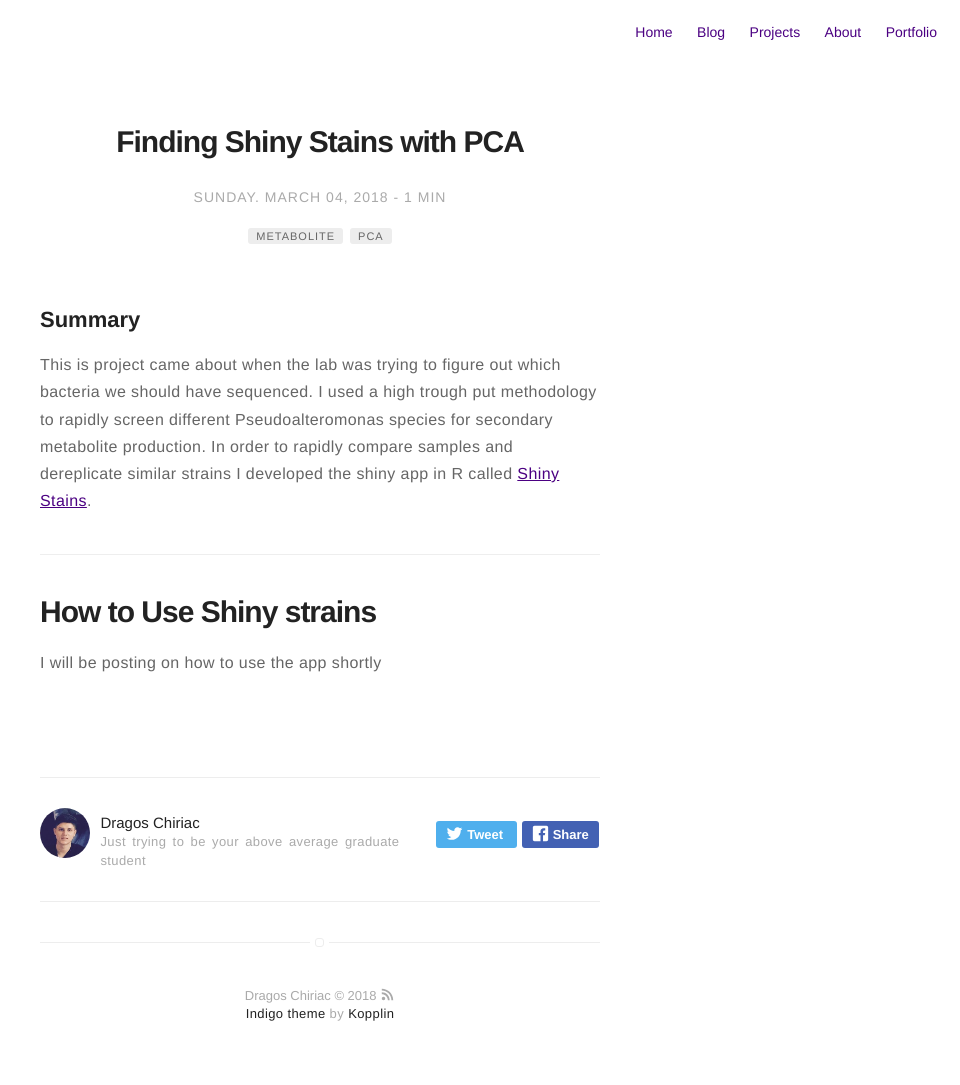
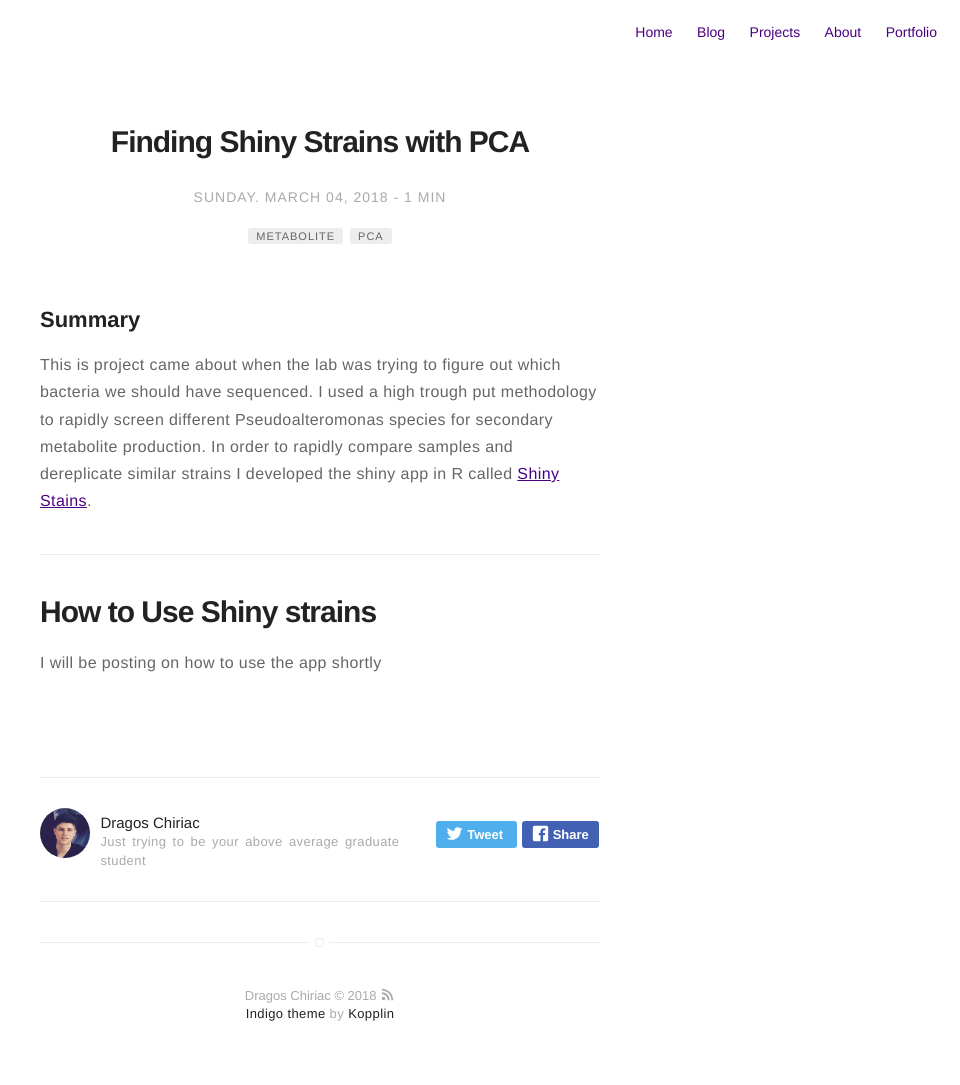
Before and after one commit to dragoschiriac/dragoschiriac.github.io, a Jekyll site: the page built from _posts/2018-3-4-Shiney-Strains-PCA.markdown, in a window 1280 px wide. Shown: the whole page, without its empty margins (320-1280 px from the left). Built offline with Jekyll 4.4.1, drawn with Linux system fonts in a browser that asks for light colours.

Commit message:
fixed up some stuff

```diff
--- a/_posts/2018-3-4-Shiney-Strains-PCA.markdown
+++ b/_posts/2018-3-4-Shiney-Strains-PCA.markdown
@@ -1,5 +1,5 @@
 ---
-title: "Finding Shiny Stains with PCA"
+title: "Finding Shiny Strains with PCA"
 layout: post
 date: 2018-03-04 22:10
 tag:
```
Also changed, not shown: portfolio.md (+1 -1 lines).
